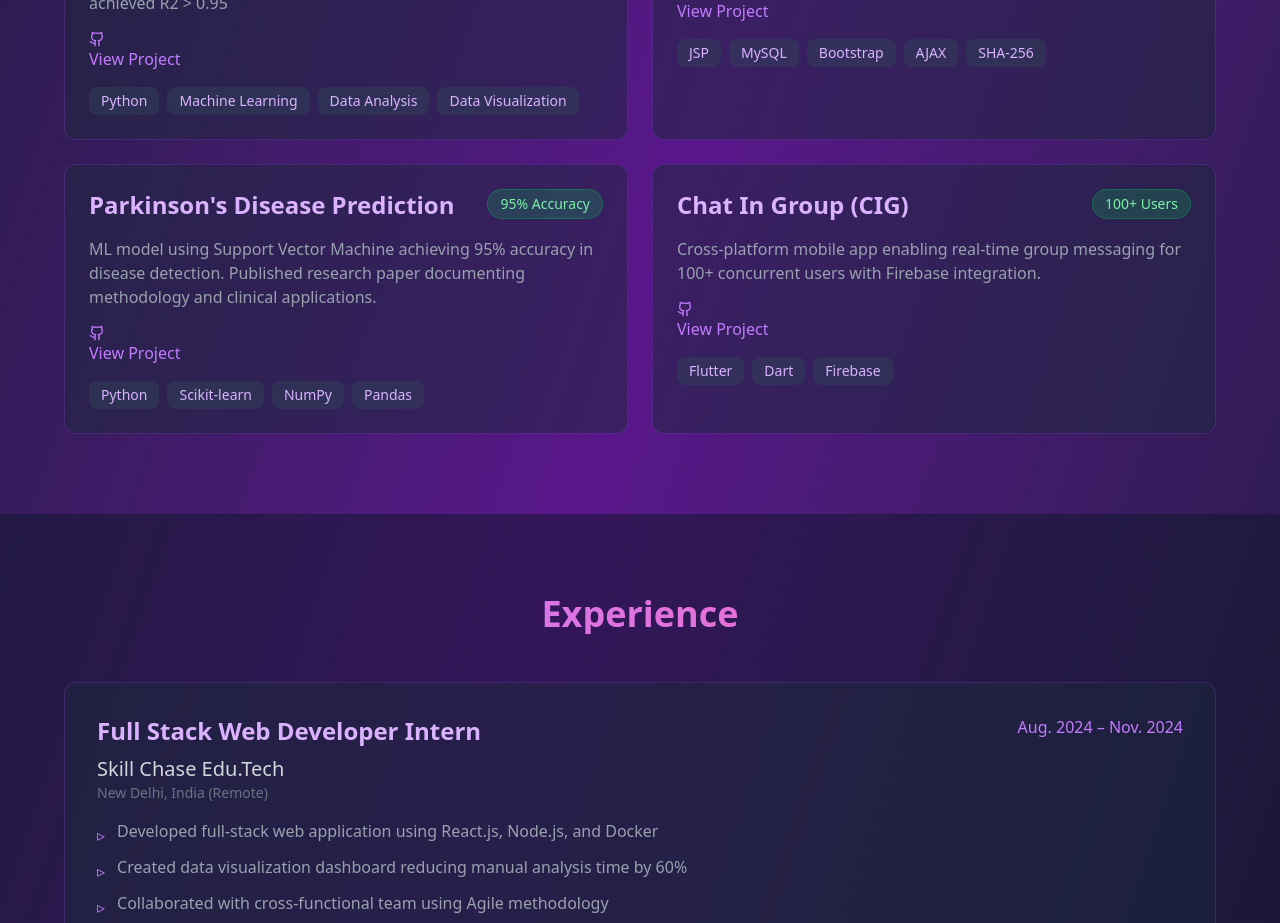
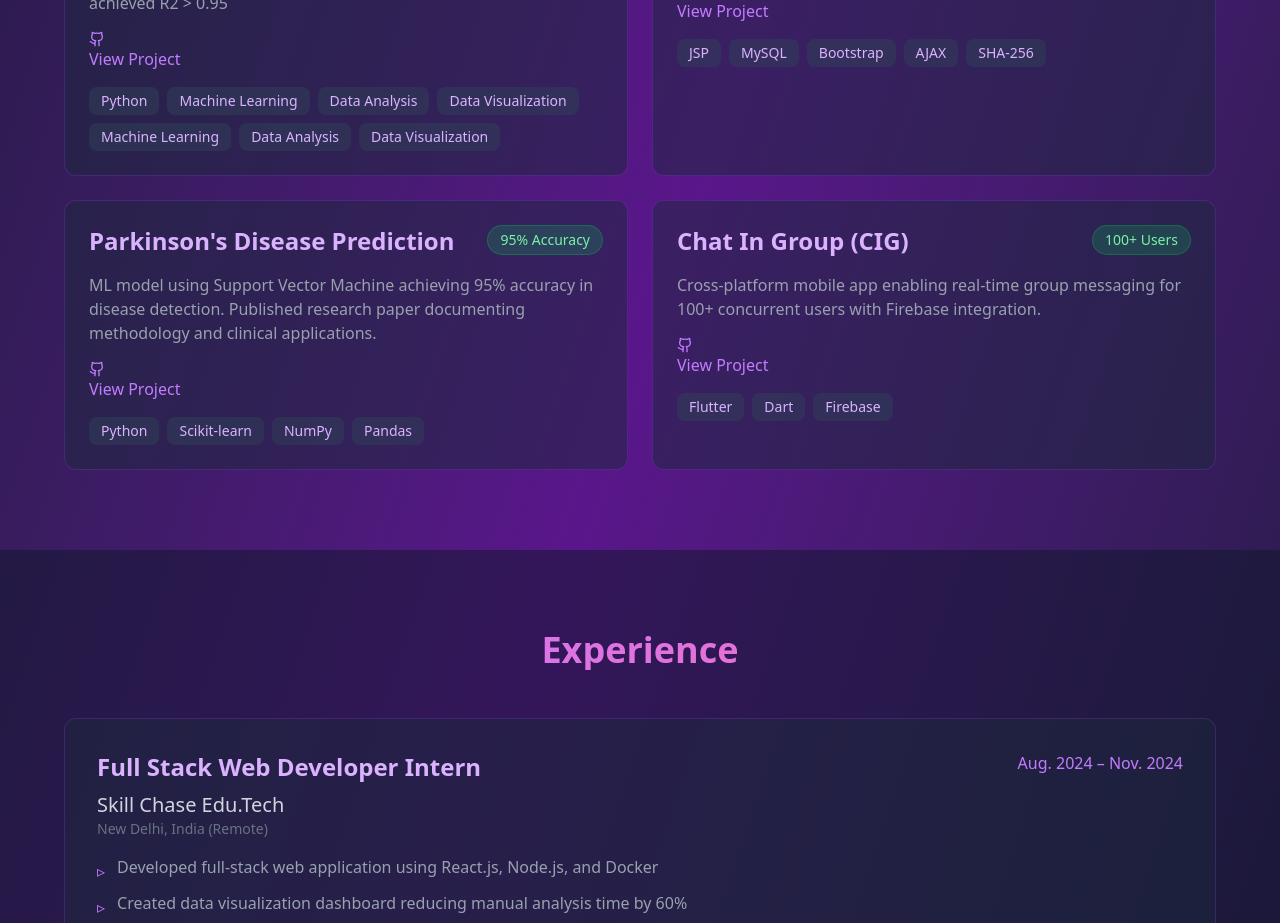
Before and after one commit to Laraib17/my_portfolio, a React (Vite) app: page /#/ in a window 1280 px wide. Shown: the part 1660-2583 px from the top of the page. Built offline with nearby package versions, Linux system fonts and the light colour scheme; a web font is replaced by a local one.

Commit message:
feat:project added

```diff
--- a/src/data/projects.js
+++ b/src/data/projects.js
@@ -2,7 +2,7 @@ export const projects = [
   {
     title: "CryptoForecast-ML ",
     description: "Built an AI/ML system to predict next-day cryptocurrency prices across 25 digital assets Engineered 70+ technical indicators and time-series features from 5 years of market data Trained and compared 8 ML algorithms (Random Forest, XGBoost, LightGBM); achieved R2 > 0.95",
-    tech: ["Python", "Machine Learning", "Data Analysis", "Data Visualization"],
+    tech: ["Python", "Machine Learning", "Data Analysis", "Data Visualization","Machine Learning","Data Analysis","Data Visualization"],
     github: "https://github.com/Laraib17/crypto_price_prediction" // Placeholder
   },
   {
```
